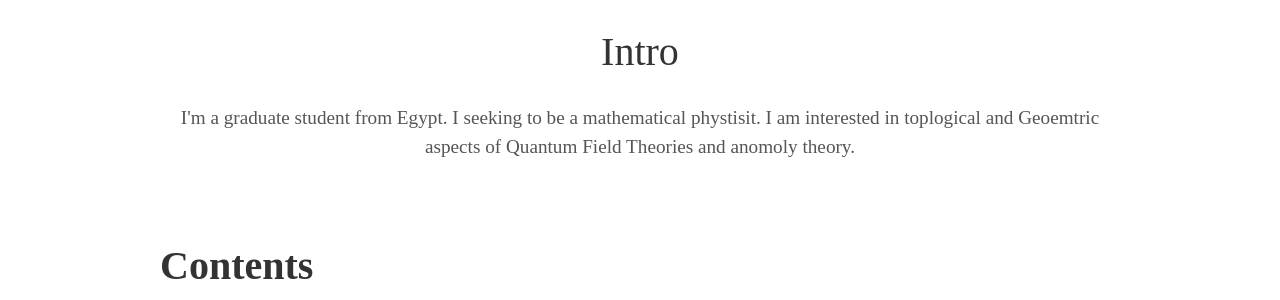
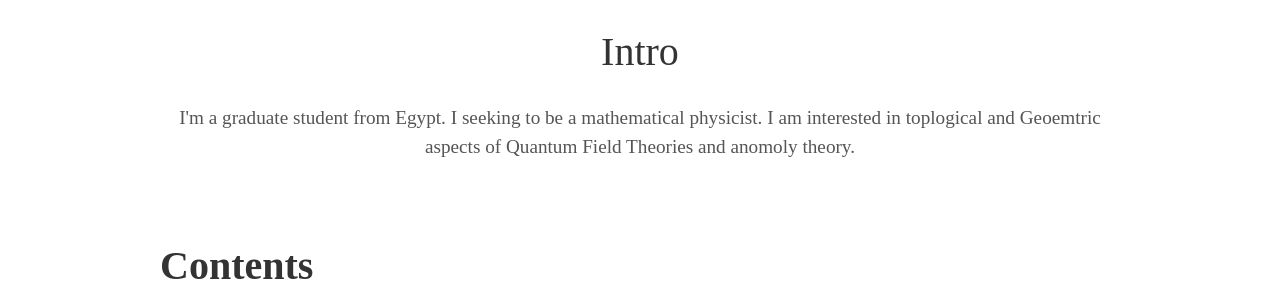
Before and after one commit to msalahelden/msalahelden.github.io, a Jekyll site: the page built from index.html, in a window 1280 px wide and 900 px high, scrolled down 800 px. Shown: the part 153-453 px from the top of the window. Built offline with Jekyll 4.4.1, drawn with Linux system fonts in a browser that asks for light colours; some web fonts are replaced.

Commit message:
Update _config.yml

```diff
--- a/_config.yml
+++ b/_config.yml
@@ -6,7 +6,7 @@ description: Blog of Mohamed Salaheldeen
 
 # User settings
 username: Mohamed Salaheldeen
-user_description: I'm a graduate student from Egypt. I seeking to be a mathematical phystisit. I am interested in toplogical and Geoemtric aspects of Quantum Field Theories and anomoly theory.
+user_description: I'm a graduate student from Egypt. I seeking to be a mathematical physicist. I am interested in toplogical and Geoemtric aspects of Quantum Field Theories and anomoly theory.
 user_title: Graduate Student
 email: m_salaheldeen@outlook.com
 # twitter_username: lorem_ipsum
```
